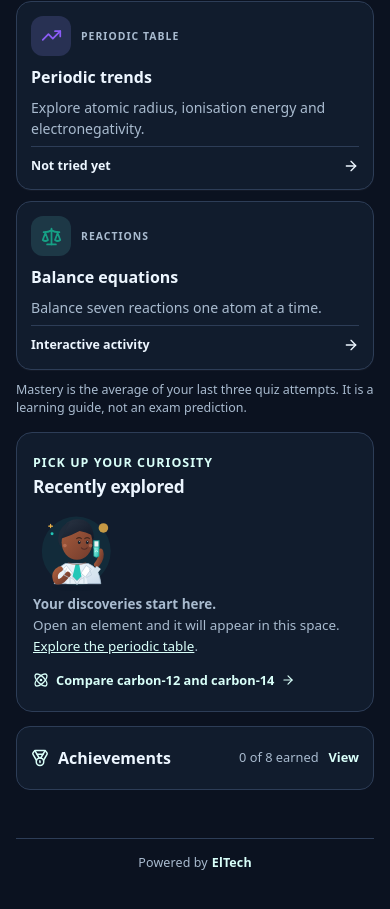
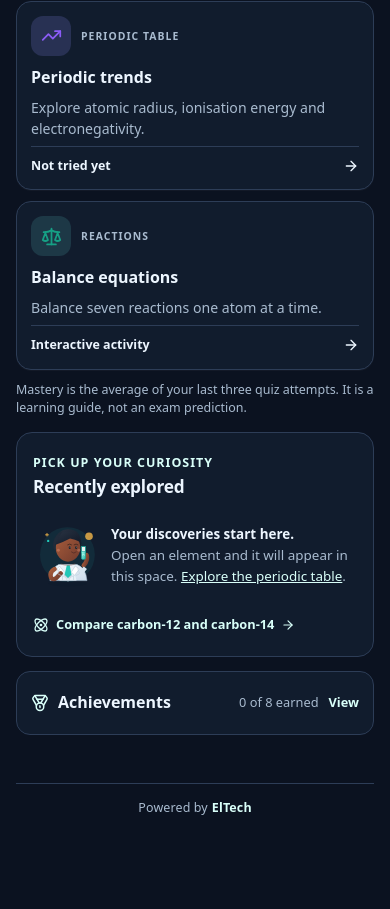
Before and after one commit to Elgit4/Elementa, a React (Vite) app: page / in a window 390 px wide. Shown: the part 1970-2879 px from the top of the page. Built offline with nearby package versions, Linux system fonts and the light colour scheme.

Commit message:
Polish responsive mascot feedback and empty-state layouts

```diff
--- a/src/styles-game.css
+++ b/src/styles-game.css
@@ -441,3 +441,29 @@
   .home-level { grid-column: 1 / -1; }
   .challenge-mascot { width: 70px !important; }
 }
+
+
+/* Mascot-led feedback, result and empty states */
+.quiz .feedback { display: flex; align-items: center; gap: 12px; }
+.feedback-mascot { flex: 0 0 76px; margin: -8px 0; }
+.feedback-copy { min-width: 0; }
+.quiz-result-hero { display: flex; align-items: center; gap: 18px; margin-bottom: 12px; }
+.quiz-result-hero .chem-mascot { flex: 0 0 112px; }
+.quiz-result-hero h2 { margin: 4px 0; }
+.quiz-result-percent { color: var(--accent-ink); font-size: 1.2rem; }
+.mascot-empty-state { display: flex; align-items: center; gap: 14px; max-width: 540px; padding: 12px 0; }
+.mascot-empty-state > .chem-mascot { flex: 0 0 88px; }
+.mascot-empty-state p { line-height: 1.55; }
+.mascot-empty-state p strong { color: var(--text); }
+.search-empty { margin: 8px 0 12px; padding: 10px 14px; border: 1px dashed var(--border); border-radius: 14px; background: var(--surface-2); }
+.search-empty .empty { margin: 0; color: var(--muted); }
+@media (max-width: 560px) {
+  .quiz-result-hero { gap: 10px; }
+  .quiz-result-hero .chem-mascot { flex-basis: 88px; width: 88px !important; }
+  .feedback-mascot { flex-basis: 58px; width: 58px !important; }
+  .mascot-empty-state { gap: 8px; }
+  .mascot-empty-state > .chem-mascot { flex-basis: 70px; width: 70px !important; }
+}
+@media (prefers-reduced-motion: reduce) {
+  .chem-mascot { animation: none !important; transition: none !important; }
+}
```
